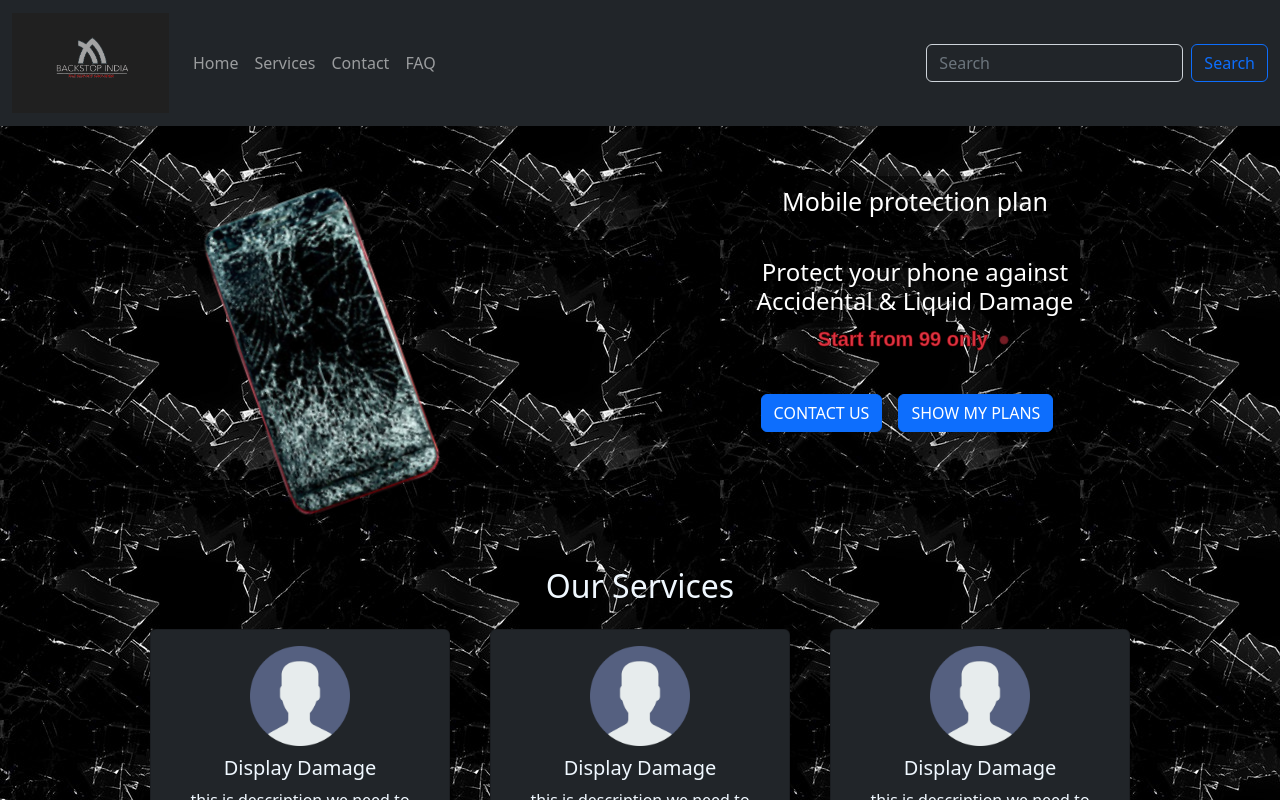
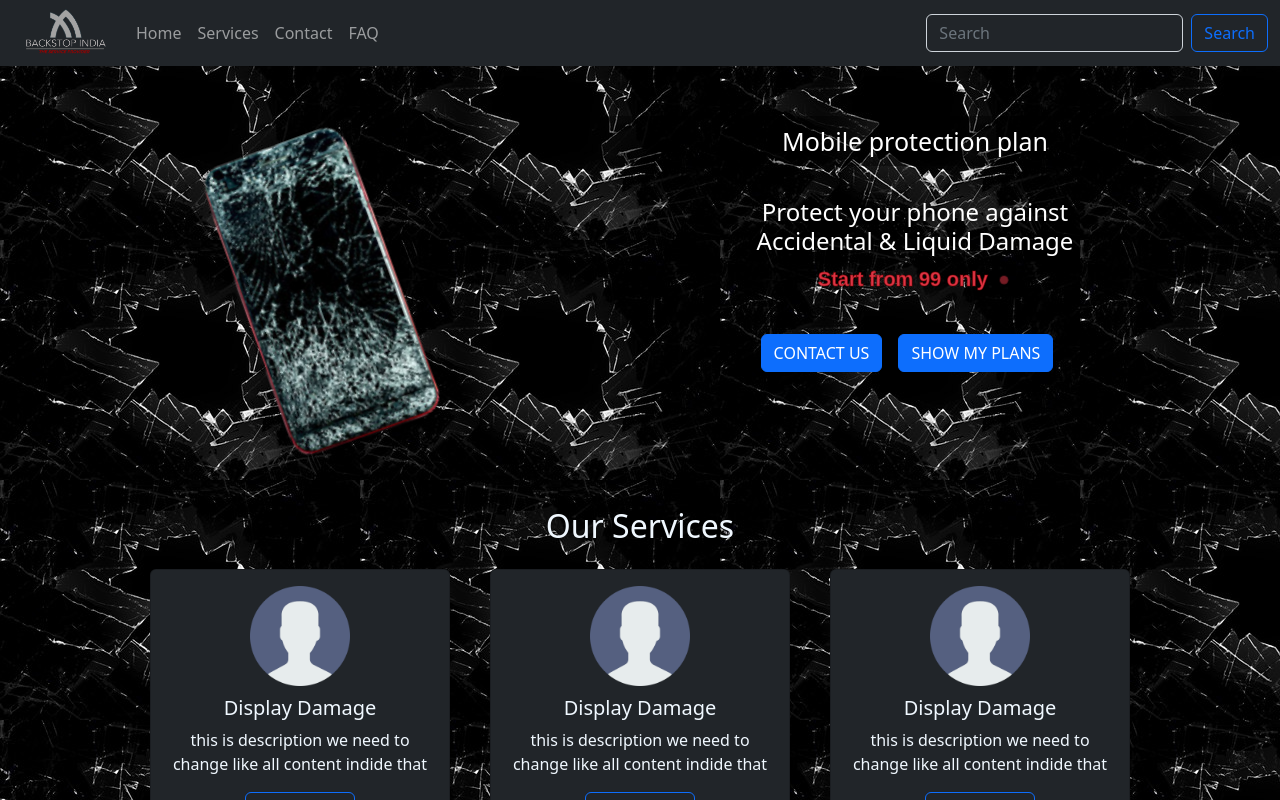
Before and after one commit to mohdkamleen/backstopindia-frontend, a React (Create React App) app: page / in a window 1280 px wide. Shown: the top 800 px of the page. Built offline with nearby package versions, Linux system fonts and the light colour scheme.

Commit message:
update logo

```diff
--- a/src/component/navbar.jsx
+++ b/src/component/navbar.jsx
@@ -8,7 +8,7 @@ function navbar() {
   return (
     <Navbar expand="lg" bg="dark" variant="dark">
       <Container fluid>
-        <Navbar.Brand href="/"> <img height={100} src="assest/image/remove-bg-logo.png" alt="" /> </Navbar.Brand>
+        <Navbar.Brand href="/" className='logo'> </Navbar.Brand>
         <Navbar.Toggle />
         <Navbar.Collapse id="navbarScroll">
           <Nav
--- a/src/css/index.css
+++ b/src/css/index.css
@@ -11,6 +11,16 @@ body {
   background-color: rgb(241, 241, 241);
   background: url("../../public/assest/image/phone-crack.jpg");
   color: aliceblue;
+}
+
+.logo {
+  height: 50px;
+  width: 100px;
+  background: red;
+  background: url("../../public/assest/image/logo.png");
+  background-position: 50% 40%;
+  background-size: 160px;
+  background-repeat: no-repeat;
 }
 
 table {
--- a/src/css/index.scss
+++ b/src/css/index.scss
@@ -11,6 +11,17 @@ body {
     background-color: rgb(241, 241, 241);
     background: url("../../public/assest/image/phone-crack.jpg");
     color: aliceblue;
+}
+
+.logo{
+    height: 50px;
+    width: 100px;
+    background: red;
+    background: url("../../public/assest/image/logo.png");
+    background-position: 50% 40%;
+    background-size: 160px;
+    background-repeat: no-repeat;
+
 }
 
 table{
```
Also changed, not shown: 1 other file (tests, documents, lock files or other folders).
